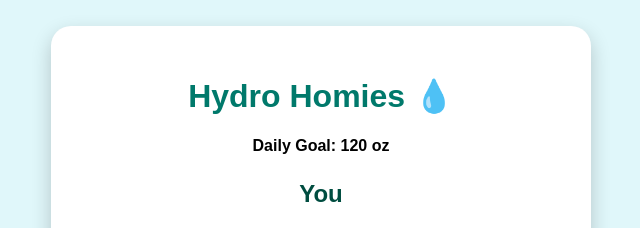
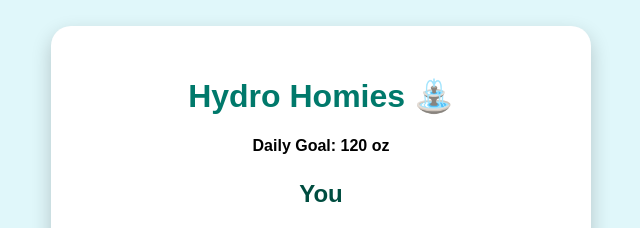
Before and after one commit to kartikeysharan/hydro-homies, a plain HTML site: page public/index.html in a window 1280 px wide. Shown: the top 228 px of the page, 319-959 px from the left. Drawn offline with Linux system fonts and the light colour scheme.

Commit message:
Update index.html

```diff
--- a/public/index.html
+++ b/public/index.html
@@ -1,7 +1,7 @@
 <!DOCTYPE html>
 <html>
 <head>
-    <title>Hydro Homies Tracker</title>
+    <title>Hydro Homies Tracker 🌊 </title>
     <style>
         body {
             margin: 0;
@@ -115,7 +115,7 @@
 </head>
 <body>
 <div class="container">
-    <h1>Hydro Homies 💧</h1>
+    <h1>Hydro Homies ⛲</h1>
     <p><strong>Daily Goal: 120 oz</strong></p>
 
     <!-- YOU -->
```
